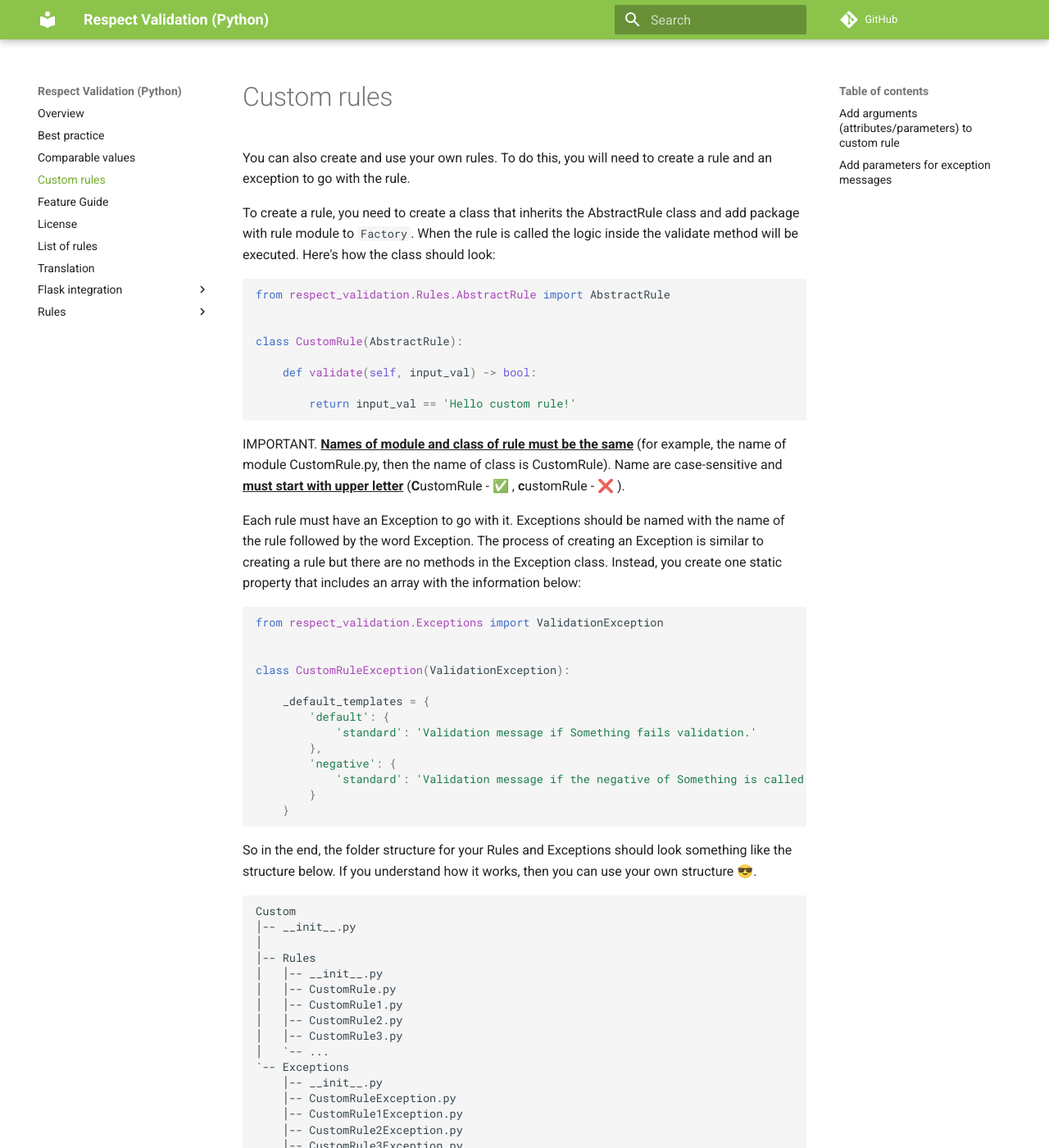
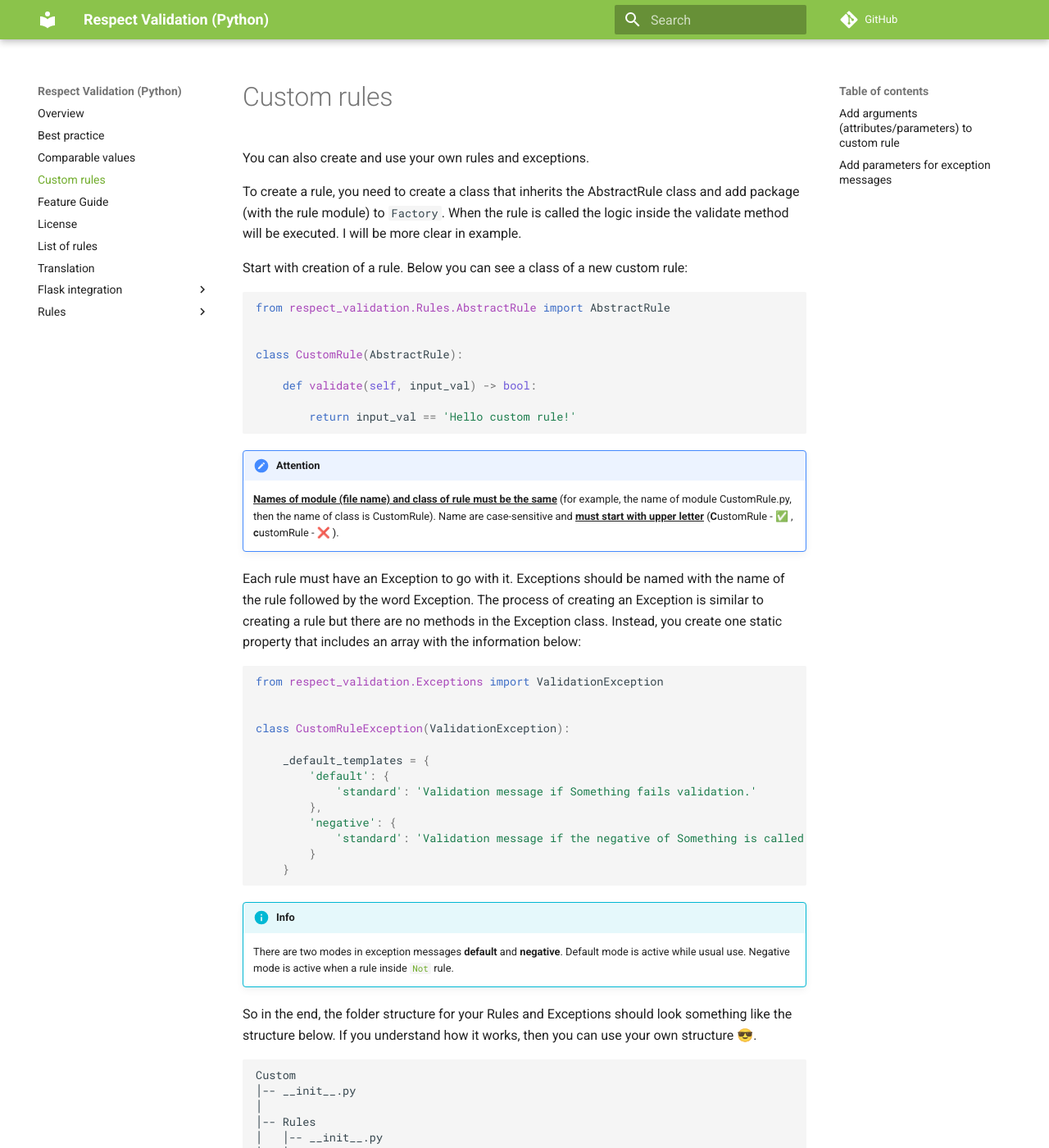
Before and after one commit to gurkin33/respect_validation, an MkDocs documentation site: the page built from docs/custom-rules.md, in a window 1280 px wide and 1400 px high. Shown: the whole window at 82% size. Built offline with MkDocs 1.6.1 and Material for MkDocs 9.7.7, drawn with Linux system fonts in a browser that asks for light colours; comment, search, counter and statistics services are not loaded; some of the changed text lies outside the part shown.

Commit message:
some docs reviewed, fixed mistakes

````diff
--- a/docs/custom-rules.md
+++ b/docs/custom-rules.md
@@ -1,11 +1,12 @@
 # Custom rules
 
-You can also create and use your own rules. To do this, you will need to create
-a rule and an exception to go with the rule.
+You can also create and use your own rules and exceptions.
 
 To create a rule, you need to create a class that inherits the AbstractRule class
-and add package with rule module to `Factory`. When the rule is called the logic inside the
-validate method will be executed. Here's how the class should look:
+and add package (with the rule module) to `Factory`. When the rule is called the logic inside the
+validate method will be executed. I will be more clear in example.
+
+Start with creation of a rule. Below you can see a class of a new custom rule:
 
 ```python
 from respect_validation.Rules.AbstractRule import AbstractRule
@@ -17,10 +18,11 @@ class CustomRule(AbstractRule):
 
         return input_val == 'Hello custom rule!'
 ```
-IMPORTANT. <ins><b>Names of module and class of rule must be the same</b></ins>
-(for example, the name of module CustomRule.py, then the name of class is CustomRule).
-Name are case-sensitive and <ins><b>must start with upper letter</b></ins>
-(<b>C</b>ustomRule - ✅ , <b>c</b>ustomRule - ❌ ).
+!!! attention
+    <ins><b>Names of module (file name) and class of rule must be the same</b></ins>
+    (for example, the name of module CustomRule.py, then the name of class is CustomRule).
+    Name are case-sensitive and <ins><b>must start with upper letter</b></ins>
+    (<b>C</b>ustomRule - ✅ , <b>c</b>ustomRule - ❌ ).
 
 Each rule must have an Exception to go with it. Exceptions should be named
 with the name of the rule followed by the word Exception. The process of creating
@@ -43,6 +45,10 @@ class CustomRuleException(ValidationException):
         }
     }
 ```
+
+!!! info
+    There are two modes in exception messages **default** and **negative**. Default mode is active while
+    usual use. Negative mode is active when a rule inside [`Not`](rules/Not.md) rule.
 
 So in the end, the folder structure for your Rules and Exceptions should look
 something like the structure below. If you understand how it works, then you can use your own structure 😎.
@@ -104,7 +110,8 @@ class CustomRule(AbstractRule):
         else:
             False
 ```
-<b>IMPORTANT</b>. Don't forget to add `super().__init__()`, else you may have problems.
+!!! attention
+    Don't forget to add `super().__init__()`, else you may have problems.
 
 Now you can write rule in this way:
 ```python
````
Also changed, not shown: docs/best_pracrice.md (+4 -7 lines), docs/feature-guide.md (+15 -12 lines), docs/flask integration/1_form_validator.md (+3 -3 lines).
